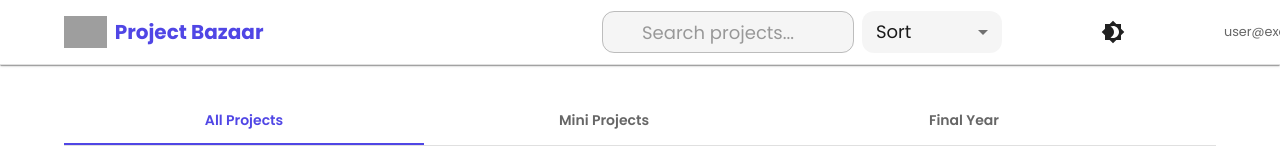
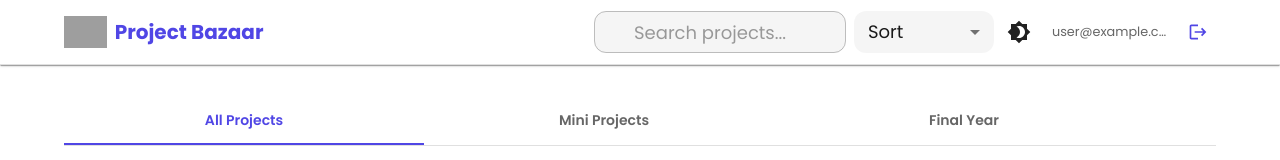
Before and after one commit to tjmanoj/projectBazaar, a React (Vite) app: page /dashboard in a window 1280 px wide. Shown: the top 160 px of the page. Built offline with nearby package versions, Linux system fonts and the light colour scheme; no server answers; the database is empty; sample sign-in values are in the browser's storage; grey boxes are pictures that could not be loaded; some icons are missing.

Commit message:
dark mode fix

```diff
--- a/src/pages/Landing.jsx
+++ b/src/pages/Landing.jsx
@@ -262,7 +262,8 @@ function Landing() {
                 sx={{
                   display: 'flex',
                   alignItems: 'center',
-                  cursor: 'default'
+                  cursor: 'default',
+                  pr: 1 // Added right padding in desktop view
                 }}
               >
                 <IconButton
--- a/src/pages/ProjectList.jsx
+++ b/src/pages/ProjectList.jsx
@@ -329,19 +329,32 @@ function ProjectList() {
               }}
             >
               {/* Theme Toggle - Hidden on mobile */}
+              <Box
+                sx={{
+                  display: { xs: 'none', md: 'flex' },
+                  alignItems: 'center',
+                  cursor: 'default',
+                  pointerEvents: 'none', // This ensures clicks won't trigger on the container
+                  pr: 1 // Added right padding in desktop view
+                }}
+              >
                 <IconButton
-                onClick={toggleTheme}
+                  onClick={(e) => {
+                    e.stopPropagation();
+                    toggleTheme();
+                  }}
                   color="inherit"
                   size="small"
                   disableRipple
                   sx={{
-                  display: { xs: 'none', md: 'flex' },
+                    pointerEvents: 'auto', // This re-enables clicks on the icon itself
                     "&:hover": { backgroundColor: "transparent" },
                     "&:active": { backgroundColor: "transparent" }
                   }}
                 >
                   {mode === "dark" ? <Brightness7 /> : <Brightness4 />}
                 </IconButton>
+              </Box>
 
               {/* Admin Button */}
               {isAdmin && (
```
Lines whose indentation alone changed are shown as unchanged.
